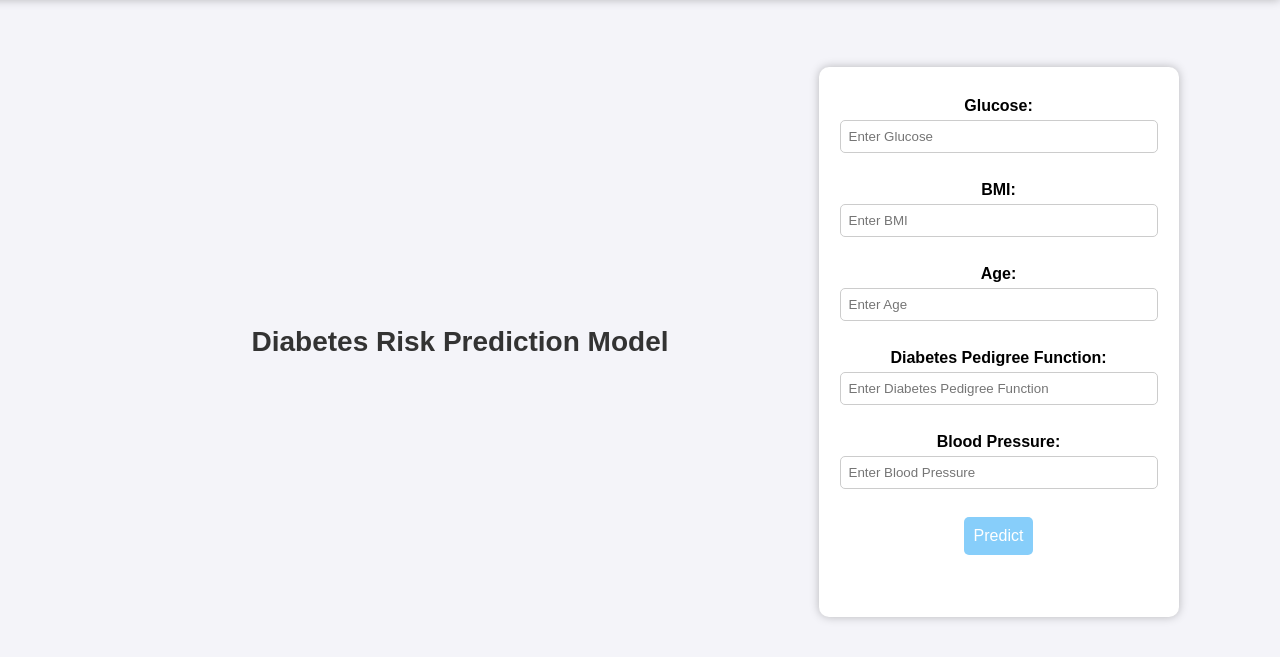
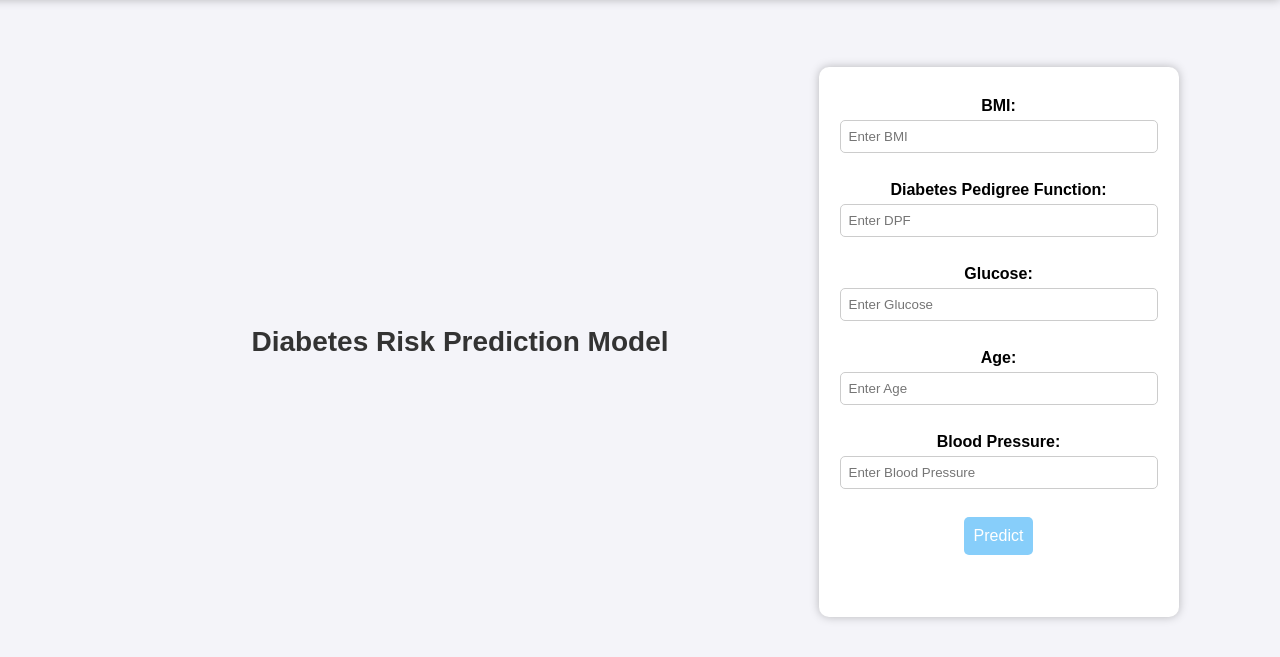
Before and after one commit to ssooraj004/AISC-SQ2024-Beginner-Project, a Flask app: page / in a window 1280 px wide. Shown: the part 58-715 px from the top of the page. Run offline with Flask 3, Linux system fonts and the light colour scheme; parts of the project's set-up code (start-up, migrations or seed data) failed here and were passed over.

Commit message:
finish app

```diff
--- a/server.py
+++ b/server.py
@@ -7,7 +7,7 @@ import numpy as np
 app = Flask(__name__)
 CORS(app, resources={r"/*": {"origins": "*"}})
 
-with open('log_model.pkl', 'rb') as file:
+with open('rf_model.pkl', 'rb') as file:
     model = pickle.load(file)
 
 # ----------------- Routes -----------------
@@ -21,8 +21,9 @@ def about():
 
 @app.route('/predict', methods=['POST'])
 def predict():
-    data = request.json
-    features = np.array(data['features']).reshape(1, -1)
+    req = request.json
+    data = req['features']
+    features = np.array(data).reshape(1, -1)
     prediction = model.predict(features)
     return jsonify({'prediction': prediction.tolist()})
 
--- a/templates/index.html
+++ b/templates/index.html
@@ -18,17 +18,17 @@
         <h1>Diabetes Risk Prediction Model</h1>
 
         <div class="container">
+            <label for="bmi">BMI:</label>
+            <input type="number" id="bmi" placeholder="Enter BMI">
+            <br>
+            <label for="dpf">Diabetes Pedigree Function:</label>
+            <input type="number" id="dpf" placeholder="Enter DPF">
+            <br>
             <label for="glucose">Glucose:</label>
             <input type="number" id="glucose" placeholder="Enter Glucose">
             <br>
-            <label for="bmi">BMI:</label>
-            <input type="number" id="bmi" placeholder="Enter BMI">
-            <br>
             <label for="age">Age:</label>
             <input type="number" id="age" placeholder="Enter Age">
-            <br>
-            <label for="dpf">Diabetes Pedigree Function:</label>
-            <input type="number" id="dpf" placeholder="Enter Diabetes Pedigree Function">
             <br>
             <label for="bloodPressure">Blood Pressure:</label>
             <input type="number" id="bloodPressure" placeholder="Enter Blood Pressure">
@@ -40,18 +40,18 @@
 
     <script>
         async function getPrediction() {
+            const bmi = document.getElementById('bmi').value.trim();
+            const dpf = document.getElementById('dpf').value.trim();
             const glucose = document.getElementById('glucose').value.trim();
-            const bmi = document.getElementById('bmi').value.trim();
             const age = document.getElementById('age').value.trim();
-            const dpf = document.getElementById('dpf').value.trim();
             const bloodPressure = document.getElementById('bloodPressure').value.trim();
 
-            if (!glucose || !bmi || !age || !dpf || !bloodPressure) {
+            if (!bmi || !dpf || !glucose || !age || !bloodPressure) {
                 alert("Please fill in all fields with valid numbers.");
                 return;
             }
 
-            const features = [parseFloat(glucose), parseFloat(bmi), parseFloat(age), parseFloat(dpf), parseFloat(bloodPressure)];
+            const features = [parseFloat(bmi), parseFloat(dpf), parseFloat(glucose), parseFloat(age), parseFloat(bloodPressure)];
 
             const response = await fetch('http://127.0.0.1:5000/predict', {  // Change this to your backend URL
                 method: 'POST',
@@ -61,7 +61,8 @@
                 body: JSON.stringify({ features })
             });
 
-            const result = await response.json();
+            const res = await response.json();
+            const result = res.prediction;
 
             if (result == 1) {
                 document.getElementById('result').innerText = "Result: Positive";
```
Also changed, not shown: 1 other file.
